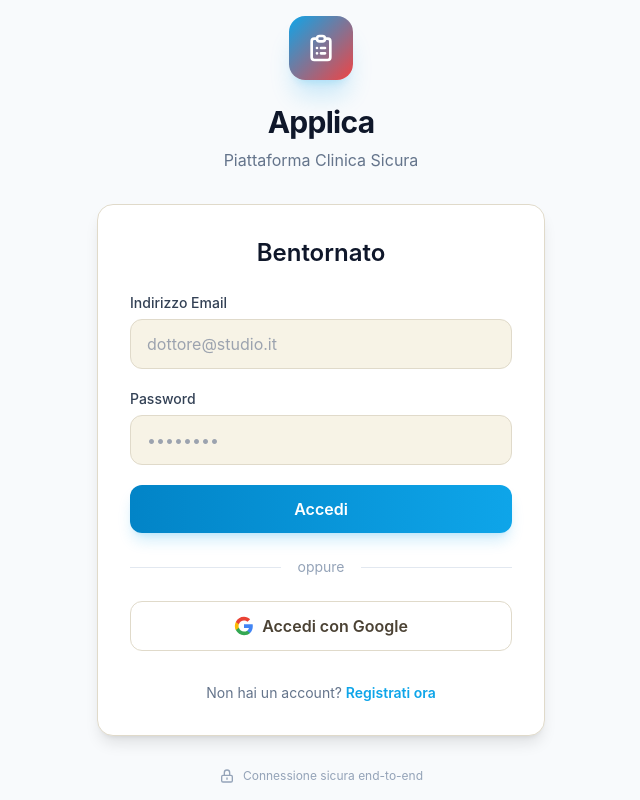
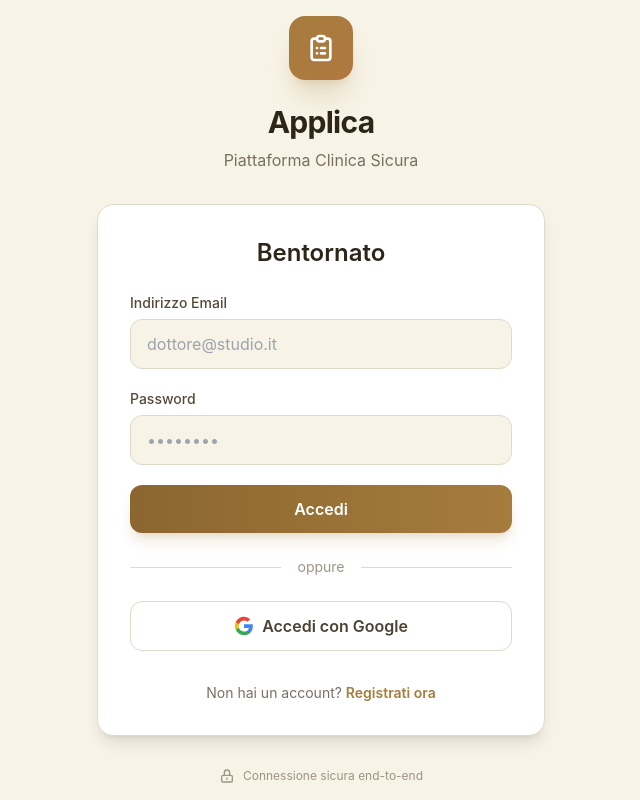
Before and after one commit to eltonbrahja/applica, a React (Vite) app: page /login in a window 1280 px wide. Shown: the whole page, without its empty margins (319-959 px from the left). Built offline with nearby package versions, Linux system fonts and the light colour scheme; no server answers.

Commit message:
Unify warm color palette across all components

```diff
--- a/src/index.css
+++ b/src/index.css
@@ -14,17 +14,12 @@
     }
 
     .dark {
-        --bg-color: #111827;
-        /* dark-900 */
+        --bg-color: #1a1612;
         --text-primary: #ffffff;
-        --text-secondary: #9ca3af;
-        /* dark-400 */
-        --border-color: rgba(156, 163, 175, 0.2);
-        /* dark-400/20 */
-        --card-bg: rgba(31, 41, 55, 0.8);
-        /* dark-800/80 */
-        --card-hover: rgba(55, 65, 81, 0.9);
-        /* dark-700/90 */
+        --text-secondary: #8a7e6e;
+        --border-color: rgba(138, 126, 110, 0.2);
+        --card-bg: rgba(42, 37, 32, 0.8);
+        --card-hover: rgba(61, 54, 46, 0.9);
         --shadow-color: rgba(0, 0, 0, 0.3);
     }
 
@@ -72,7 +67,7 @@
     }
 
     .badge-info {
-        @apply badge bg-blue-500/10 text-blue-600 dark:text-blue-400 border-blue-500/20;
+        @apply badge bg-primary-500/10 text-primary-600 dark:text-primary-400 border-primary-500/20;
     }
 
     /* Custom Scrollbar */
--- a/src/pages/Finances.jsx
+++ b/src/pages/Finances.jsx
@@ -136,7 +136,7 @@ export default function Finances() {
     const getStatusStyle = (status) => {
         switch (status) {
             case 'paid': return 'bg-green-500/10 text-green-600 dark:text-green-400 border-green-500/20';
-            case 'sent': return 'bg-blue-500/10 text-blue-600 dark:text-blue-400 border-blue-500/20';
+            case 'sent': return 'bg-primary-500/10 text-primary-600 dark:text-primary-400 border-primary-500/20';
             case 'draft': return isDark ? 'bg-dark-700/50 text-dark-300 border-dark-400/20' : 'bg-surface-100 text-surface-600 border-surface-200';
             default: return isDark ? 'bg-dark-700/50 text-dark-300' : 'bg-surface-100 text-surface-600';
         }
@@ -170,7 +170,7 @@ export default function Finances() {
                 </div>
                 <div className="glass-card p-5">
                     <p className={`text-sm mb-1 ${isDark ? 'text-dark-300' : 'text-surface-500'}`}>In Sospeso (Inviate)</p>
-                    <p className={`text-2xl font-bold text-blue-600 dark:text-blue-400`}>€{stats.pending.toLocaleString('it-IT')}</p>
+                    <p className={`text-2xl font-bold text-primary-600 dark:text-primary-400`}>€{stats.pending.toLocaleString('it-IT')}</p>
                 </div>
                 <div className="glass-card p-5">
                     <p className={`text-sm mb-1 ${isDark ? 'text-dark-300' : 'text-surface-500'}`}>Fatturato Globale</p>
--- a/src/pages/Materials.jsx
+++ b/src/pages/Materials.jsx
@@ -106,7 +106,7 @@ export default function Materials() {
     });
 
     const getCategoryStyles = (cat) => {
-        if (cat === 'Esercizi') return 'bg-blue-500/10 text-blue-600 dark:text-blue-400 border-blue-500/20';
+        if (cat === 'Esercizi') return 'bg-primary-500/10 text-primary-600 dark:text-primary-400 border-primary-500/20';
         if (cat === 'Protocolli') return 'bg-purple-500/10 text-purple-600 dark:text-purple-400 border-purple-500/20';
         if (cat === 'Dispensa') return 'bg-orange-500/10 text-orange-600 dark:text-orange-400 border-orange-500/20';
         return 'bg-green-500/10 text-green-600 dark:text-green-400 border-green-500/20';
--- a/tailwind.config.js
+++ b/tailwind.config.js
@@ -9,38 +9,38 @@ export default {
         extend: {
             colors: {
                 dark: {
-                    900: '#111827',
-                    800: '#1f2937',
-                    700: '#374151',
-                    600: '#4b5563',
-                    500: '#6b7280',
-                    400: '#9ca3af',
-                    300: '#d1d5db',
-                    200: '#e5e7eb',
-                    100: '#f3f4f6',
+                    900: '#1a1612',
+                    800: '#2a2520',
+                    700: '#3d362e',
+                    600: '#4b4234',
+                    500: '#6b6050',
+                    400: '#8a7e6e',
+                    300: '#b5ab9a',
+                    200: '#d4cdc0',
+                    100: '#ebe7dc',
                 },
                 surface: {
-                    900: '#0f172a',
-                    800: '#1e293b',
-                    700: '#334155',
-                    600: '#475569',
-                    500: '#64748b',
-                    400: '#94a3b8',
-                    300: '#cbd5e1',
-                    200: '#e2e8f0',
-                    100: '#f1f5f9',
-                    50: '#f8fafc',
+                    900: '#2c2518',
+                    800: '#3d3426',
+                    700: '#554a39',
+                    600: '#6b5f4c',
+                    500: '#7a7062',
+                    400: '#9e9484',
+                    300: '#c4bba8',
+                    200: '#e0daca',
+                    100: '#f0ebe0',
+                    50: '#f7f3e6',
                 },
                 primary: {
-                    400: '#38bdf8', // Lighter branding color
-                    500: '#0ea5e9', // Base Applica color
-                    600: '#0284c7', // Darker interaction
+                    400: '#c49a5c',
+                    500: '#a67c3d',
+                    600: '#8b6630',
                 },
                 accent: {
-                    300: '#fca5a5',
-                    400: '#f87171',
-                    500: '#ef4444',
-                    600: '#dc2626',
+                    300: '#d4a574',
+                    400: '#c48d55',
+                    500: '#b07840',
+                    600: '#965f2c',
                 }
             },
             fontFamily: {
```
Also changed, not shown: 4 other files (tests, documents, lock files or other folders).
